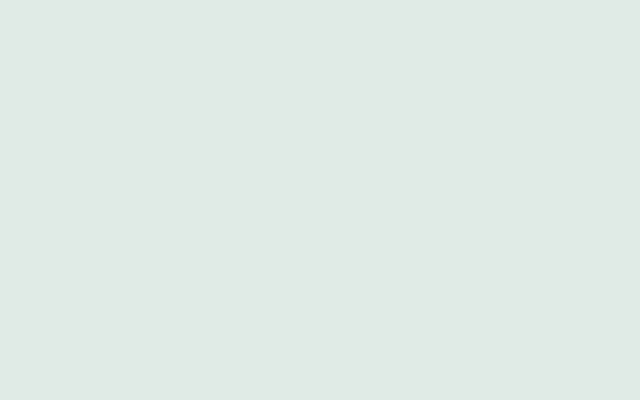
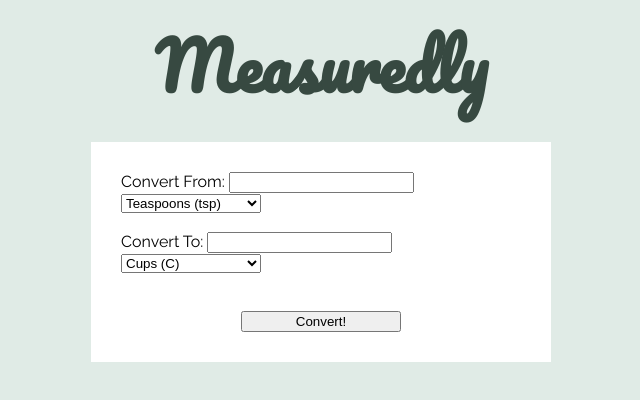
Before and after one commit to mikeglopez/measuredly, a plain HTML site: page index.html in a window 1280 px wide. Shown: the whole page, without its empty margins (319-959 px from the left). Drawn offline with nearby package versions, Linux system fonts and the light colour scheme.

Commit message:
Add text inputs, dropdowns, and button

```diff
--- a/index.html
+++ b/index.html
@@ -3,11 +3,37 @@
 <head>
   <meta charset="utf-8">
   <title>Measuredly - Convert All the Things!</title>
+  <link href="https://fonts.googleapis.com/css?family=Raleway:400,400i,700,700i,800,900" rel="stylesheet">
+  <link href="https://fonts.googleapis.com/css?family=Pacifico" rel="stylesheet">
   <link rel="stylesheet" href="styles/style.css">
   <script src="node_modules/jquery.js"></script>
 </head>
 <body>
-  <div id="main"></div>
+  <div id="title">Measuredly</div>
+  <div id="main">
+    <form id="conversion">
+
+      Convert From: <input type="text" name="input">
+      <select id="inputs">
+        <option value="teaspoons">Teaspoons (tsp)</option>
+        <option value="tablespoons">Tablespoons (Tbsp)</option>
+        <option value="cups">Cups (C)</option>
+      </select>
+      <br>
+      <br>
+      Convert To: <input type="text" name="ouput">
+      <select id="ouputs">
+        <option value="cups">Cups (C)</option>
+        <option value="tablespoons">Tablespoons (Tbsp)</option>
+        <option value="teaspoons">Teaspoons (tsp)</option>
+      </select>
+      <br>
+      <br>
+      <br>
+      <button type="button" id="convert">Convert!</button>
+
+    </form>
+  </div>
   <script src="scripts/index.js"></script>
 </body>
 </html>
--- a/styles/style.css
+++ b/styles/style.css
@@ -1,3 +1,29 @@
+#title {
+  text-align: center;
+  font-size: 65px;
+  font-weight: bold;
+  font-family: 'Pacifico', cursive;
+  color: #374941;
+}
+
 body {
   background-color: #E0EBE6;
+  font-family: 'Raleway', sans-serif;
 }
+
+#main {
+  background-color: #FFFFFF;
+  width: 400px;
+  margin-left: auto;
+  margin-right: auto;
+  margin-top: 20px;
+  padding: 30px;
+  margin-left: auto;
+  margin-right: auto;
+}
+
+button {
+  margin-left: 30%;
+  margin-right: 30%;
+  width: 40%;
+}
```
Also changed, not shown: 1 other file.
